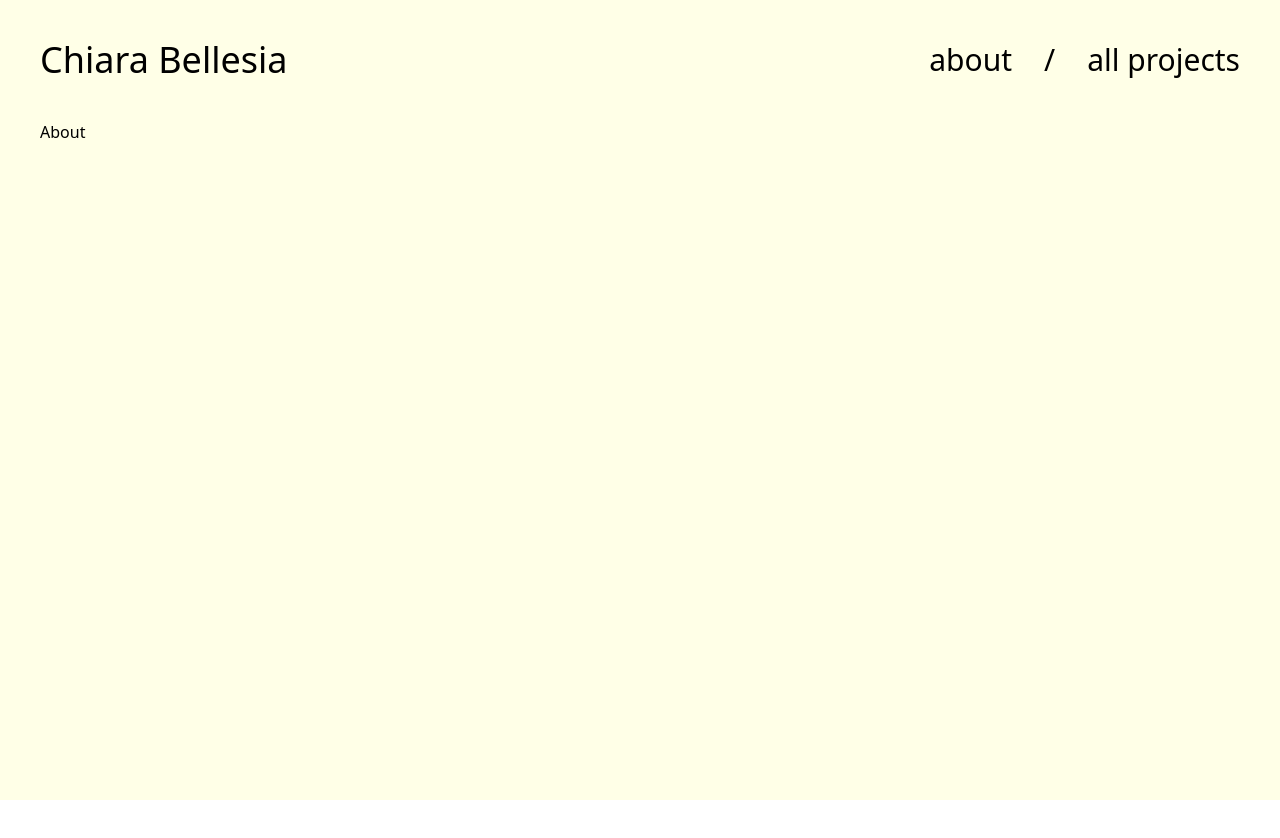
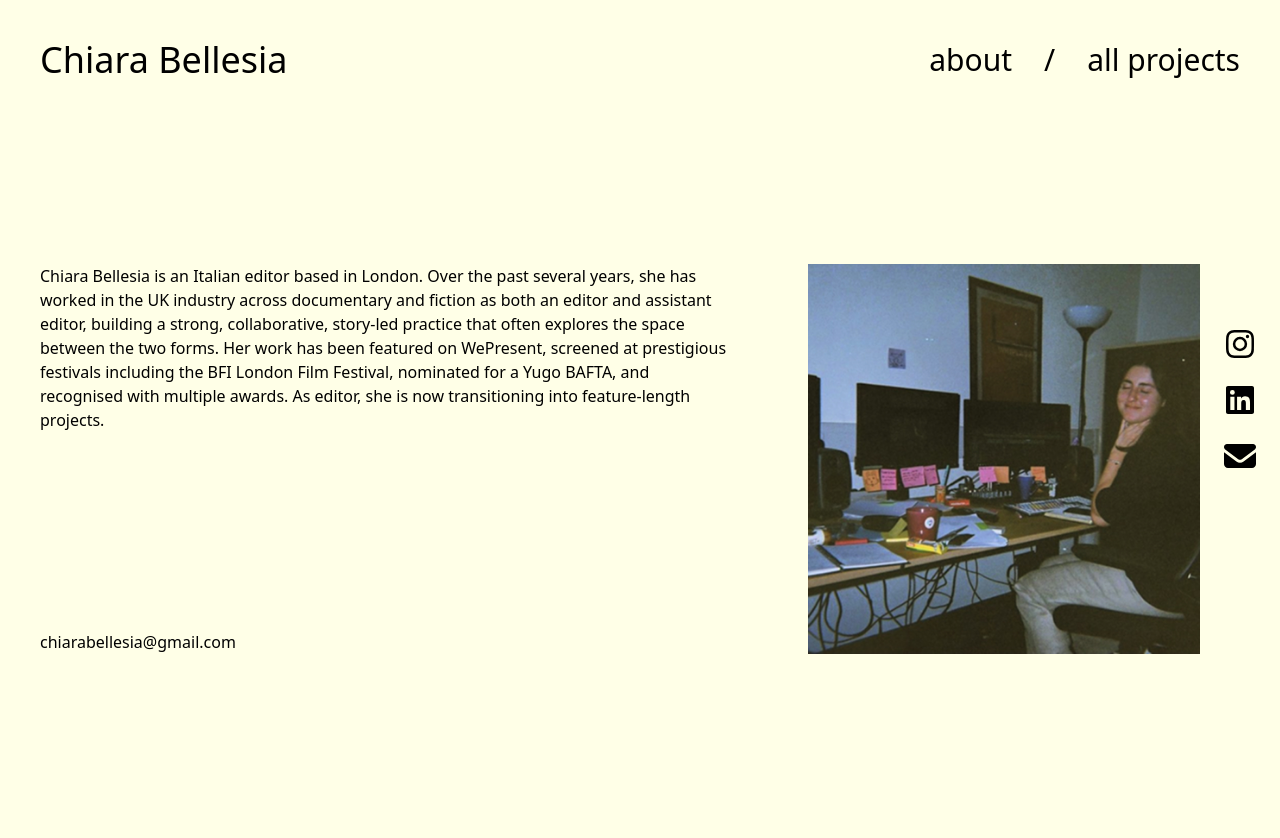
Before and after one commit to Shakey343/chiarabellesia, a React (Vite) app: page /about in a window 1280 px wide. Before the commit the page ends 800 px from the top, so only its background shows below. Built offline with nearby package versions, Linux system fonts and the light colour scheme.

Commit message:
about page created and index page created

```diff
--- a/package.json
+++ b/package.json
@@ -10,6 +10,9 @@
     "preview": "vite preview"
   },
   "dependencies": {
+    "@fortawesome/free-brands-svg-icons": "^7.1.0",
+    "@fortawesome/free-solid-svg-icons": "^7.1.0",
+    "@fortawesome/react-fontawesome": "^3.1.1",
     "@tailwindcss/vite": "^4.1.18",
     "axios": "^1.13.2",
     "classnames": "^2.5.1",
--- a/src/components/About.tsx
+++ b/src/components/About.tsx
@@ -1,5 +1,54 @@
+import chiaraImg from "../assets/chiara-about.jpg";
+import Socials from "./Socials";
+
 const About = () => {
-  return <div>About</div>
-}
+  return (
+    <div className="lg:grid lg:grid-cols-5 my-10 lg:my-36 gap-20">
+      <div className="gap-20 w-full md:flex lg:hidden">
+        <img
+          src={chiaraImg}
+          alt="Profile picture of Chiara Bellesia - Editor"
+          className="mb-10"
+        />
+        <a
+          href="mailto:chiarabellesia@gmail.com?subject=Editing%20Enquiry&amp;body=Hi%Chiara,"
+          target="_blank"
+          title="Email"
+          className="hover:opacity-80 hidden md:block lg:hidden"
+        >
+          chiarabellesia@gmail.com
+        </a>
+      </div>
+      <div className="lg:col-span-3 flex flex-col justify-between gap-20">
+        <p>
+          Chiara Bellesia is an Italian editor based in London. Over the past
+          several years, she has worked in the UK industry across documentary
+          and fiction as both an editor and assistant editor, building a strong,
+          collaborative, story-led practice that often explores the space
+          between the two forms. Her work has been featured on WePresent,
+          screened at prestigious festivals including the BFI London Film
+          Festival, nominated for a Yugo BAFTA, and recognised with multiple
+          awards. As editor, she is now transitioning into feature-length
+          projects.
+        </p>
+        <a
+          href="mailto:chiarabellesia@gmail.com?subject=Editing%20Enquiry&amp;body=Hi%Chiara,"
+          target="_blank"
+          title="Email"
+          className="hover:opacity-80 hidden lg:block"
+        >
+          chiarabellesia@gmail.com
+        </a>
+        <Socials />
+      </div>
+      <div className="col-span-2 hidden lg:block mr-10">
+        <img
+          src={chiaraImg}
+          alt="Profile picture of Chiara Bellesia - Editor"
+        />
+      </div>
+    </div>
+  );
+};
 
 export default About;
--- a/src/components/Home.tsx
+++ b/src/components/Home.tsx
@@ -1,15 +1,15 @@
-import { Link } from "react-router";
+import { NavLink } from "react-router";
 import Grid from "./Grid";
 
 const Home = () => {
   return (
     <div className="flex flex-col gap-10">
       <Grid genre="narrative" number={9} />
-      <Link to="index" className="opacity-80 sm:opacity-0 hover:opacity-100 transition-all duration-500 ease-out w-full h-40 flex justify-center items-center border border-black">see all narrative</Link>
+      <NavLink to="index" className="opacity-80 sm:opacity-0 hover:opacity-100 transition-all duration-500 ease-out w-full h-40 flex justify-center items-center border border-black">see all narrative</NavLink>
       <Grid genre="commercial" number={3} />
-      <Link to="index" className="opacity-80 sm:opacity-0 hover:opacity-100 transition-all duration-500 ease-out w-full h-40 flex justify-center items-center border border-black">see all commercial</Link>
+      <NavLink to="index" className="opacity-80 sm:opacity-0 hover:opacity-100 transition-all duration-500 ease-out w-full h-40 flex justify-center items-center border border-black">see all commercial</NavLink>
       <Grid genre="unscripted" number={3} />
-      <Link to="index" className="opacity-80 sm:opacity-0 hover:opacity-100 transition-all duration-500 ease-out w-full h-40 flex justify-center items-center border border-black">see all unscripted</Link>
+      <NavLink to="index" className="opacity-80 sm:opacity-0 hover:opacity-100 transition-all duration-500 ease-out w-full h-40 flex justify-center items-center border border-black">see all unscripted</NavLink>
     </div>
   );
 }
--- a/src/components/Index.tsx
+++ b/src/components/Index.tsx
@@ -1,5 +1,41 @@
+import axios from "axios";
+import { useEffect, useState } from "react";
+import type { CloudImgObj } from "../types";
+import { NavLink } from "react-router";
+
 const Index = () => {
-  return <div>Index</div>
-}
+  const [projects, setProjects] = useState<CloudImgObj[]>([]);
+
+  projects.map((project) => {
+    return console.log(project)}
+  )
+
+  useEffect(() => {
+    axios
+      .get(`${import.meta.env.VITE_BACKEND_URL}api/images`)
+      .then((res) => {
+        // console.log(res.data.resources);
+        setProjects(res.data.resources);
+      })
+      .catch((err) => console.error("Error fetching project images:", err));
+  }, []);
+
+  return (
+    <div>
+      <ul>
+        {projects.map(
+          (project) =>
+            project.metadata && (
+              <li key={project.public_id}>
+                <NavLink to={`/${project.metadata?.text.replace(/ /g, "_")}`} state={{ item: project }}>
+                  {project.metadata.text}
+                </NavLink>
+              </li>
+            )
+        )}
+      </ul>
+    </div>
+  );
+};
 
 export default Index;
--- a/src/components/Navbar.tsx
+++ b/src/components/Navbar.tsx
@@ -1,4 +1,4 @@
-import { Link } from "react-router";
+import { NavLink } from "react-router";
 import Container from "./Container";
 import greenUnderline from "../assets/green-underline.svg";
 import orangeArrow from "../assets/orange-arrow.svg";
@@ -8,33 +8,33 @@ const Navbar = () => {
   return (
     <Container className="w-full flex justify-between mb-10">
       <div className="text-2xl sm:text-4xl">
-        <Link to="/" className="group relative">
+        <NavLink to="/" className="group relative">
           Chiara Bellesia
           <img
             src={greenUnderline}
             alt=""
-            className="absolute scale-75 opacity-0 transition-all duration-300 ease-out group-hover:opacity-100"
+            className="absolute scale-75 active:opacity-80 sm:opacity-0 transition-all duration-300 ease-out group-hover:opacity-100"
           />
-        </Link>
+        </NavLink>
       </div>
-      <div className="text-sm sm:text-3xl flex justify-between items-center gap-8">
-        <Link to="about" className="group relative">
+      <div className="text-sm sm:text-3xl flex justify-between items-center gap-2 sm:gap-8">
+        <NavLink to="about" className="group relative">
           about
           <img
             src={orangeArrow}
             alt=""
             className="absolute bottom-1 right-12 sm:right-20 opacity-0 transition-all duration-300 ease-out group-hover:opacity-100"
           />
-        </Link>
+        </NavLink>
         <span>/</span>
-        <Link to="index" className="group relative">
+        <NavLink to="index" className="group relative">
           all projects
           <img
             src={redCircle}
             alt=""
             className="absolute -bottom-1 sm:-bottom-3 scale-125 opacity-0 transition-all duration-300 ease-out group-hover:opacity-100"
           />
-        </Link>
+        </NavLink>
       </div>
     </Container>
   );
--- a/src/components/Show.tsx
+++ b/src/components/Show.tsx
@@ -1,10 +1,24 @@
-import { useParams } from "react-router";
+import { useLocation } from "react-router";
+import type { CloudImgObj } from "../types";
+
+interface LocationState {
+  item: CloudImgObj;
+}
 
 const Show = () => {
-  const { id } = useParams();
-  console.log(id)
+  // const { id } = useParams(); // to get the :id in the url
+  const location = useLocation();
+  const { item } = location.state as LocationState;
+  console.log(item);
 
-  return <div>Show: {id}</div>
-}
+  return (
+    <div>
+      <h2 className="text-3xl mb-4">{item.metadata.text}</h2>
+      <div className="grid grid-cols-5">
+        <img src={item.secure_url} alt={item.metadata.text} className="col-span-3" />
+      </div>
+    </div>
+  );
+};
 
 export default Show;
--- /dev/null
+++ b/src/components/Socials.tsx
@@ -0,0 +1,36 @@
+import { FontAwesomeIcon } from "@fortawesome/react-fontawesome";
+import { faInstagram, faLinkedin } from "@fortawesome/free-brands-svg-icons";
+import { faEnvelope } from '@fortawesome/free-solid-svg-icons'
+
+const links = [
+  {
+    link: "https://www.instagram.com/chiarabellesia_/",
+    icon: faInstagram,
+  },
+  {
+    link: "https://www.linkedin.com/in/chiara-bellesia/",
+    icon: faLinkedin,
+  },
+  {
+    link: "mailto:chiarabellesia@gmail.com?subject=Editing%20Enquiry&body=Hello%20Chiara,%0A%0A%0A",
+    icon: faEnvelope,
+  },
+];
+
+const Socials = () => {
+  return (
+    <div className="fixed left-0 md:left-auto md:right-10 bottom-0 md:top-1/2 md:-translate-y-1/2 w-full flex justify-evenly md:justify-center z-10 bg-tangerine md:w-0 md:flex-col md:items-center md:bg-transparent">
+      {links.map((link, i) => (
+        <a href={link.link} target="_blank" rel="noreferrer" key={i}>
+          <FontAwesomeIcon
+            icon={link.icon}
+            size="2xl"
+            className="my-3 text-teal hover:text-persian"
+          />
+        </a>
+      ))}
+    </div>
+  );
+};
+
+export default Socials;
--- /dev/null
+++ b/src/types/image.ts
@@ -0,0 +1,18 @@
+export type ImageItem = {
+  id: string;
+  image: CloudImgObj;
+  heightPercent: number;
+};
+
+export type CloudImgObj = {
+  public_id: string;
+  image_url: string;
+  secure_url: string;
+  asset_folder: string;
+  filename: string;
+  metadata: {
+    date: string;
+    text: string;
+  };
+  tags: string[];
+};
--- /dev/null
+++ b/src/types/index.ts
@@ -0,0 +1 @@
+export * from "./image";
--- /dev/null
+++ b/utils/replace_.ts
@@ -0,0 +1,3 @@
+export function underscoresToSpaces(text: string): string {
+  return text.replace(/_/g, " ");
+}
```
Also changed, not shown: src/components/Grid.tsx (+34 -34 lines), src/assets/chiara-about.jpg (added), 1 other file (tests, documents, lock files or other folders).
